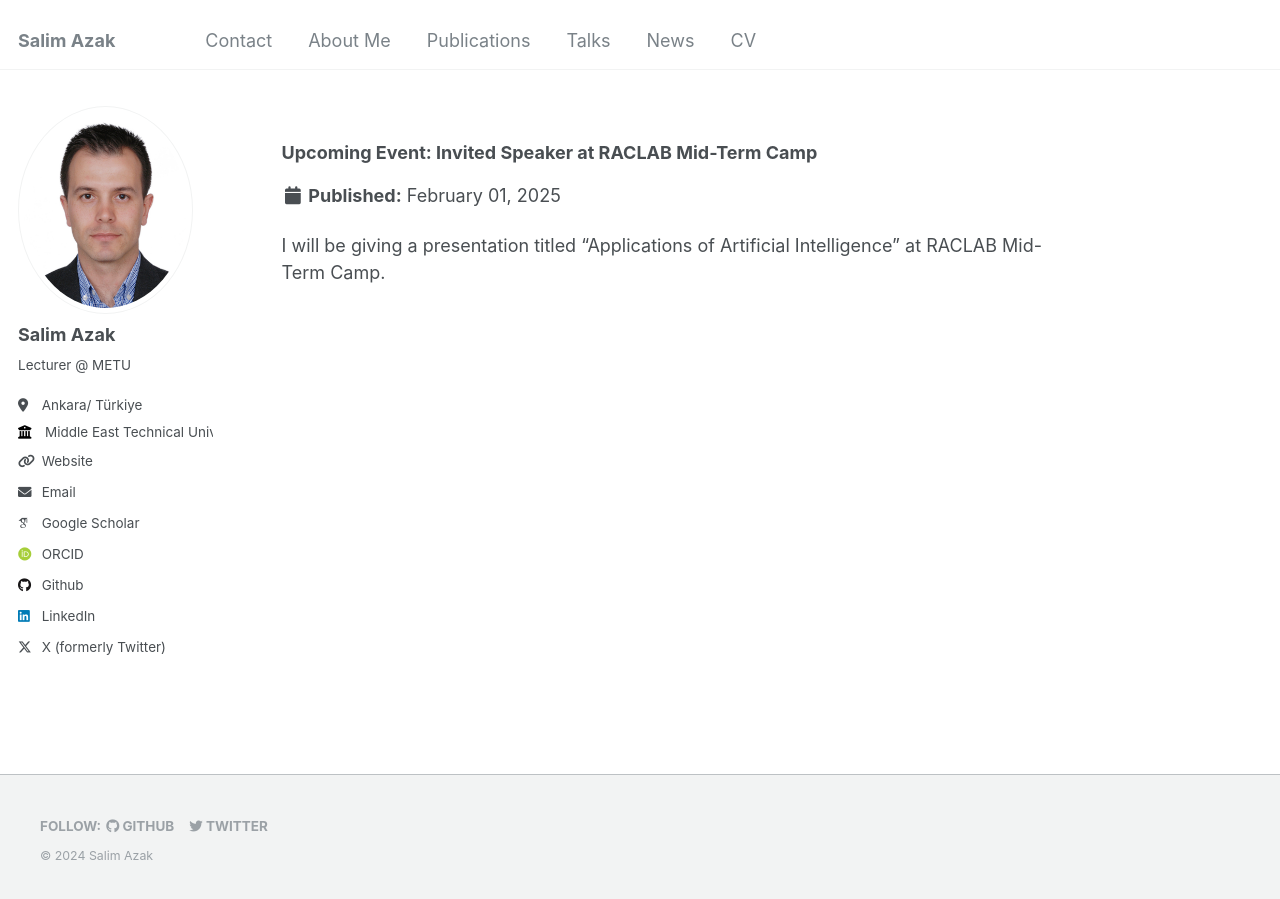
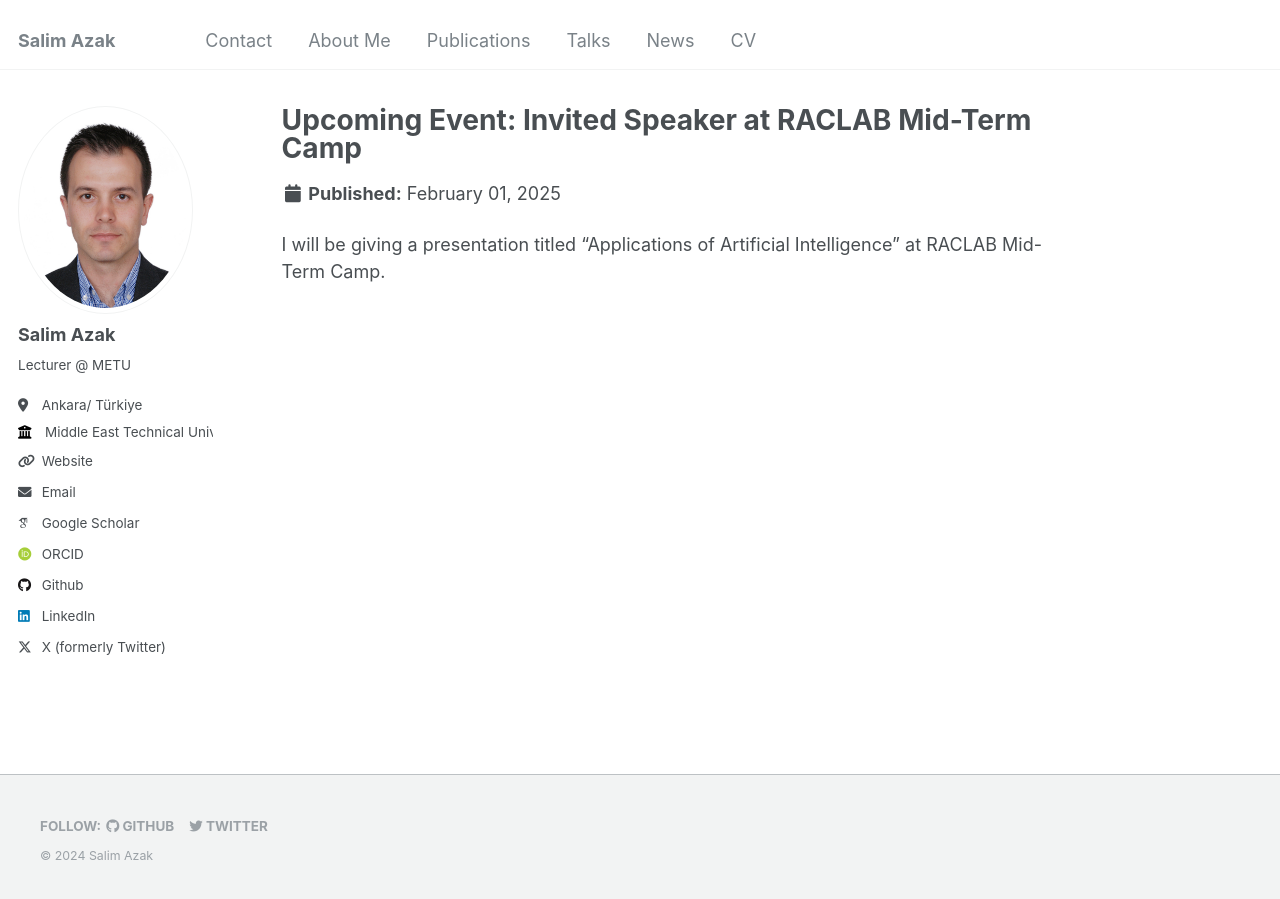
Before and after one commit to salimazak/salimazak.github.io, a Jekyll site: the page built from news/InvitedSpeaker@RACLAB.md, in a window 1280 px wide. Built offline with Jekyll 4.4.1, drawn with Linux system fonts in a browser that asks for light colours; some web fonts are replaced.

```diff
--- a/news/InvitedSpeaker@RACLAB.md
+++ b/news/InvitedSpeaker@RACLAB.md
@@ -1,5 +1,5 @@
 ---
-title: "### Upcoming Event: Invited Speaker at RACLAB Mid-Term Camp"
+title: "Upcoming Event: Invited Speaker at RACLAB Mid-Term Camp"
 date: 2025-02-01
 ---
 
```
